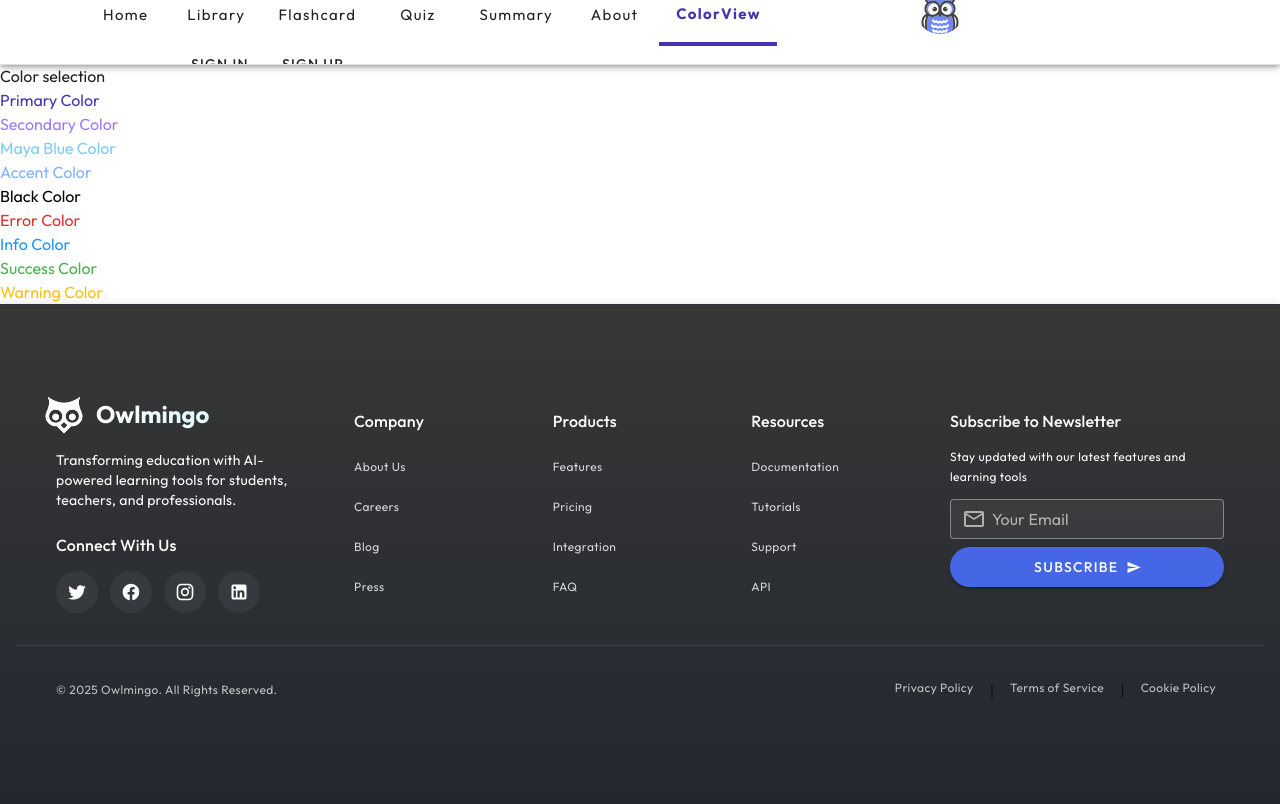
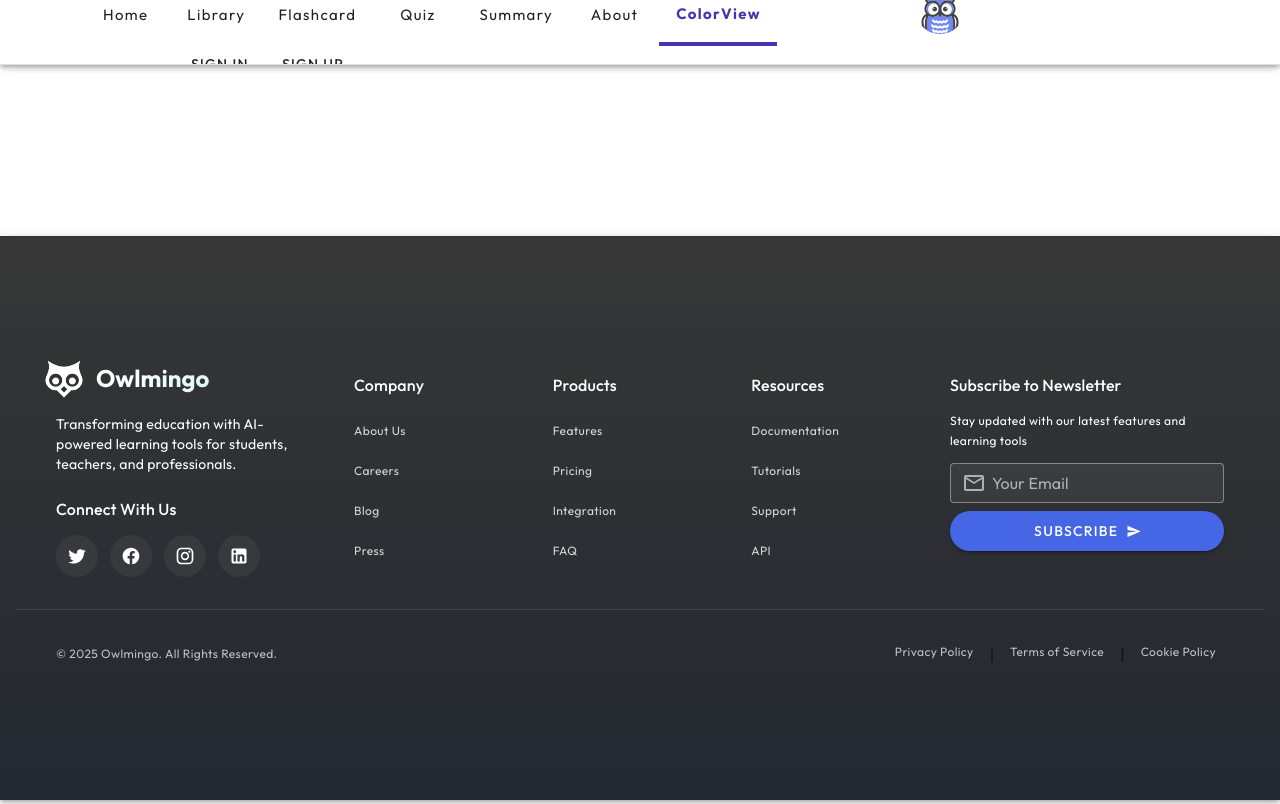
Before and after one commit to CollabStack/Owlmingo-Frontend3, a Nuxt app: page /color in a window 1280 px wide. Built offline with nearby package versions, Linux system fonts and the light colour scheme.

Commit message:
Refactor color.vue to uncomment PayPalButton and clean up section markup

```diff
--- a/pages/color.vue
+++ b/pages/color.vue
@@ -1,6 +1,5 @@
 <template>
-    <section>
-        <!-- Color Test Section -->
+    <!-- <section>
     <p>Color selection</p>
     <p class="text-primary">Primary Color</p>
     <p class="text-secondary">Secondary Color</p>
@@ -11,8 +10,11 @@
     <p class="text-info">Info Color</p>
     <p class="text-success">Success Color</p>
     <p class="text-warning">Warning Color</p>
+    </section>
+ -->
     <PayPalButton />
-    </section>
+</template>
 
-
-</template>
+<script>
+import PayPalButton from '~/components/PayPalButton.vue';
+</script>
```
